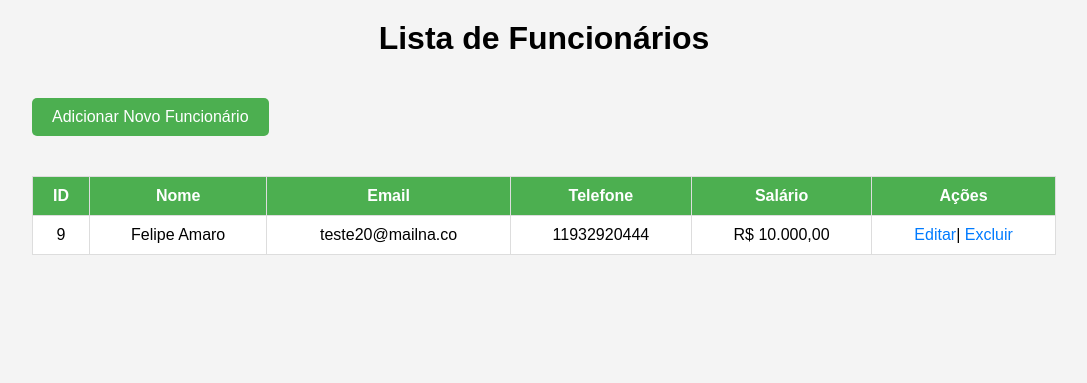
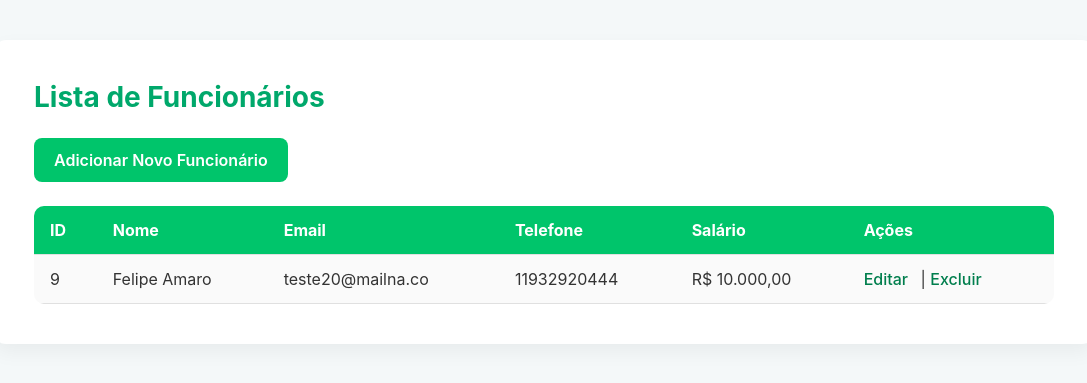
Before and after one commit to FeJoestar18/Projeto-3-semestre-Curso-CC, a PHP site: page /Projeto-3-semestre-Curso-CC/lista-funcionarios.php in a window 1280 px wide. Shown: the top 383 px of the page, without its empty margins (96-1183 px from the left). Run offline with PHP 8.4, Linux system fonts and the light colour scheme; the visitor is signed in with stand-in values (Sample User, id 1); data comes from the database, SQL or seed files in the repository.

Commit message:
Adiciona estilos CSS para a página de lista de funcionários e remove estilos inline. Melhora a estrutura da tabela e adiciona atributos de acessibilidade.

```diff
--- /dev/null
+++ b/FROG-TECH/css/css-admin/lista-funcionarios.css
@@ -0,0 +1,76 @@
+* {
+    margin: 0;
+    padding: 0;
+    box-sizing: border-box;
+}
+
+body {
+    font-family: 'Inter', sans-serif;
+    background-color: #f4f8f9;
+    color: #333;
+    padding: 40px 20px;
+}
+
+/* Container principal */
+.container {
+    max-width: 1100px;
+    margin: 0 auto;
+    background-color: #ffffff;
+    padding: 40px;
+    border-radius: 12px;
+    box-shadow: 0 8px 20px rgba(0, 0, 0, 0.05);
+}
+
+/* Título */
+.container h1 {
+    font-size: 28px;
+    margin-bottom: 24px;
+    color: #00a86b;
+}
+
+/* Botão de adicionar */
+.btn-add {
+    display: inline-block;
+    background-color: #00c56b;
+    color: white;
+    text-decoration: none;
+    padding: 12px 20px;
+    border-radius: 8px;
+    font-weight: 600;
+    margin-bottom: 24px;
+    transition: background-color 0.3s ease;
+}
+
+.btn-add:hover {
+    background-color: #00e27f;
+}
+
+/* Tabela */
+table {
+    width: 100%;
+    border-collapse: collapse;
+    background-color: #fafafa;
+    border-radius: 10px;
+    overflow: hidden;
+}
+
+table thead {
+    background-color: #00c56b;
+    color: white;
+}
+
+table th, table td {
+    padding: 14px 16px;
+    text-align: left;
+    border-bottom: 1px solid #e0e0e0;
+}
+
+
+/* Ações */
+td a {
+    text-decoration: none;
+    color: #007e4d;
+    font-weight: 500;
+    margin-right: 8px;
+    transition: color 0.2s;
+}
--- a/FROG-TECH/pages-admin/Funcionario/lista-funcionarios.php
+++ b/FROG-TECH/pages-admin/Funcionario/lista-funcionarios.php
@@ -24,59 +24,9 @@ $funcionarios = $stmt->fetchAll(PDO::FETCH_ASSOC);
     <meta name="viewport" content="width=device-width, initial-scale=1.0">
     <title>Lista de Funcionários</title>
     <link rel="stylesheet" href="https://cdnjs.cloudflare.com/ajax/libs/font-awesome/6.0.0-beta3/css/all.min.css">
-    <style>
-        body {
-            font-family: Arial, sans-serif;
-            background-color: #f4f4f4;
-            margin: 0;
-            padding: 0;
-        }
-        .container {
-            width: 80%;
-            margin: 0 auto;
-        }
-        h1 {
-            text-align: center;
-            margin-top: 20px;
-        }
-        table {
-            width: 100%;
-            border-collapse: collapse;
-            margin-top: 20px;
-            background-color: #fff;
-        }
-        table th, table td {
-            padding: 10px;
-            text-align: center;
-            border: 1px solid #ddd;
-        }
-        table th {
-            background-color: #4CAF50;
-            color: white;
-        }
-        table td a {
-            text-decoration: none;
-            color: #007BFF;
-        }
-        table td a:hover {
-            color: #0056b3;
-        }
-        .btn-add {
-            display: inline-block;
-            margin: 20px 0;
-            padding: 10px 20px;
-            background-color: #4CAF50;
-            color: white;
-            text-decoration: none;
-            border-radius: 5px;
-        }
-        .btn-add:hover {
-            background-color: #45a049;
-        }
-    </style>
+    <link rel="stylesheet" href="<?= BASE_URL ?>css/css-admin/lista-funcionarios.css">
 </head>
 <body>
-
 <div class="container">
     <h1>Lista de Funcionários</h1>
 
@@ -95,16 +45,17 @@ $funcionarios = $stmt->fetchAll(PDO::FETCH_ASSOC);
         </thead>
         <tbody>
             <?php foreach ($funcionarios as $funcionario): ?>
-                <tr>
-                    <td><?php echo $funcionario['id']; ?></td>
-                    <td><?php echo $funcionario['nome']; ?></td>
-                    <td><?php echo $funcionario['email']; ?></td>
-                    <td><?php echo $funcionario['telefone']; ?></td>
-                    <td><?php echo 'R$ ' . number_format($funcionario['salario'], 2, ',', '.'); ?></td>
-                    <td>
-
-                        <a href="<?php echo BASE_URL; ?>pages-admin/Funcionario/editar-funcionario.php?id=<?php echo $funcionario['id']; ?>">Editar</a>|
-                        <a href="<?php echo BASE_URL; ?>Controller/admin/excluir-funcionario.php?id=<?php echo $funcionario['id']; ?>" onclick="return confirm('Tem certeza que deseja excluir este funcionário?')">Excluir</a>
+               <tr>
+                    <td data-label="ID"><?php echo $funcionario['id']; ?></td>
+                    <td data-label="Nome"><?php echo $funcionario['nome']; ?></td>
+                    <td data-label="Email"><?php echo $funcionario['email']; ?></td>
+                    <td data-label="Telefone"><?php echo $funcionario['telefone']; ?></td>
+                    <td data-label="Salário"><?php echo 'R$ ' . number_format($funcionario['salario'], 2, ',', '.'); ?></td>
+                    <td data-label="Ações">
+                        <a href="editar-funcionario.php?id=<?php echo $funcionario['id']; ?>">Editar</a> |
+                        <a href="<?php BASE_URL ?>Controller/admin/excluir-funcionario.php?id=<?php echo $funcionario['id']; ?>" onclick="return confirm('Tem certeza?')">Excluir</a>
+                    </td>
+                </tr>
                     </td>
                 </tr>
             <?php endforeach; ?>
```
